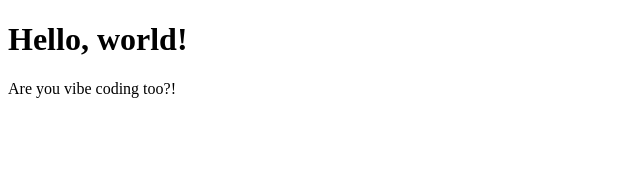
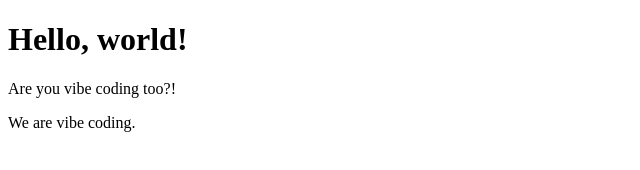
Before and after one commit to gpasm/test-webpage, a plain HTML site: page index.html in a window 1280 px wide. Shown: the whole page, without its empty margins (0-640 px from the left). Drawn offline with Linux system fonts and the light colour scheme.

Commit message:
Add extra paragraph

```diff
--- a/index.html
+++ b/index.html
@@ -8,6 +8,7 @@
 <body>
     <h1>Hello, world!</h1>
     <p>Are you vibe coding too?!</p>
+    <p>We are vibe coding.</p>
 </body>
 
 </html>
```
